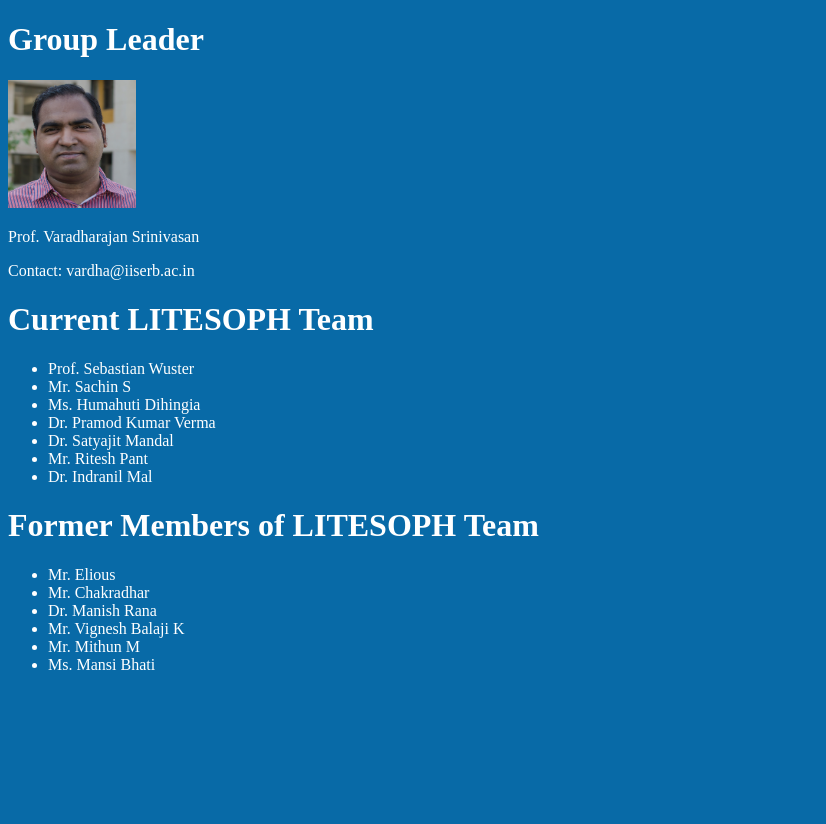
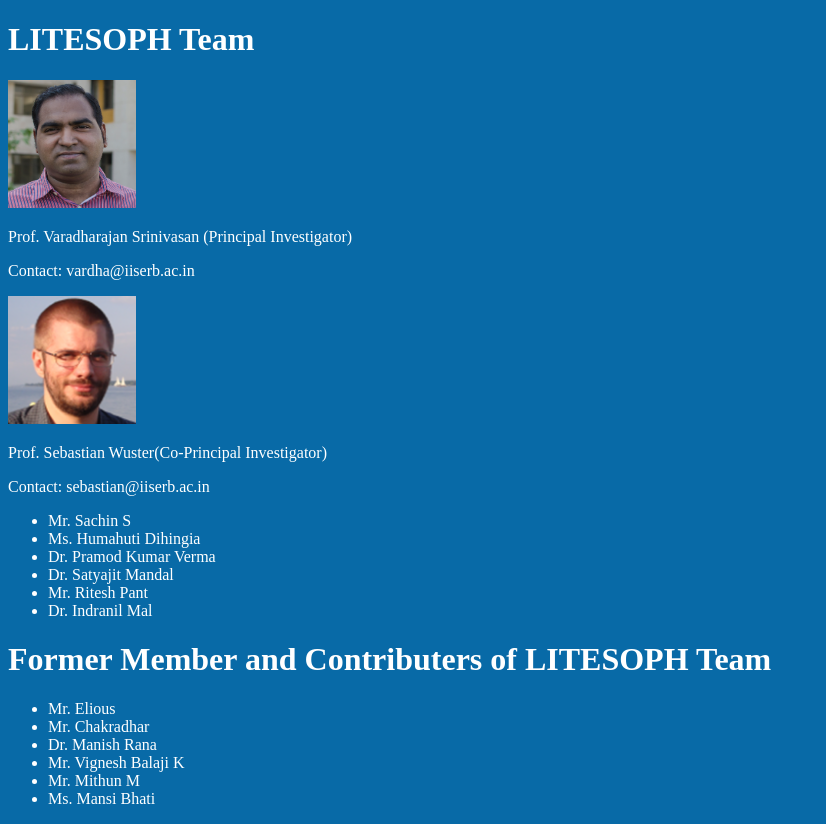
Before and after one commit to aitgcodes/litesoph-website, a Django app: template templates/people.html in a window 1280 px wide. Shown: the part 54-878 px from the top of the page, without its empty margins (0-826 px from the left). Before the commit the page ends 724 px from the top, so only its background shows below. Run offline with Django 3.2, Linux system fonts and the light colour scheme; the template is opened without the code that fills it, so the values that code supplies are empty.

Commit message:
update on website

```diff
--- a/templates/people.html
+++ b/templates/people.html
@@ -95,15 +95,23 @@ color: white;
 </style>
 
 <body>
-   <h1> Group Leader</h1>
+
+
+   <h1> LITESOPH Team</h1>
    <img src="/images/Vardha.jpg"  style="width:128px;height:128px;">
-   <p>Prof. Varadharajan Srinivasan</p>
+   <p>Prof. Varadharajan Srinivasan (Principal Investigator)</p>
    <p>Contact: vardha@iiserb.ac.in</p>
+   <img src="/images/sebastian.png"  style="width:128px;height:128px;">
+   <p>Prof. Sebastian Wuster(Co-Principal Investigator)</p>
+   <p>Contact: sebastian@iiserb.ac.in </p>
 
-   <h1> Current LITESOPH Team</h1>
-     <ul>
+   <p>
 
-      <li>Prof. Sebastian Wuster </li>
+  </p>
+
+   <ul>
+
+
       <li>Mr. Sachin S</li>
       <li>Ms. Humahuti Dihingia</li>
       <li>Dr. Pramod Kumar Verma</li>
@@ -115,7 +123,7 @@ color: white;
 
 
 <p>
-   <h1>Former Members of LITESOPH Team</h1>
+   <h1>Former Member and Contributers of LITESOPH Team</h1>
    <ul>
       <li> Mr. Elious </li>
       <li> Mr. Chakradhar </li>
```
Also changed, not shown: images/sebastian.png (added).
